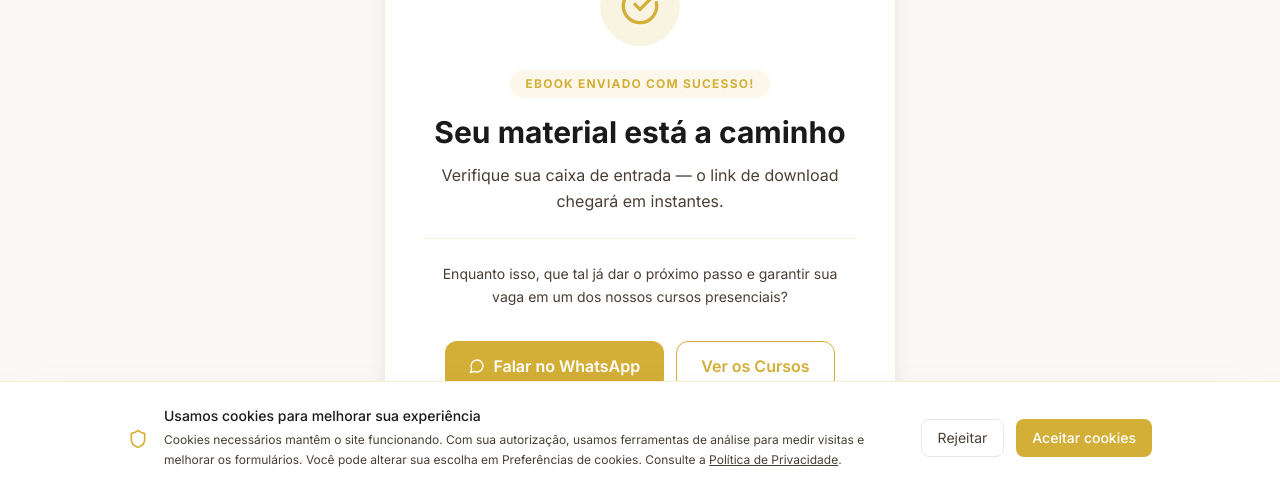
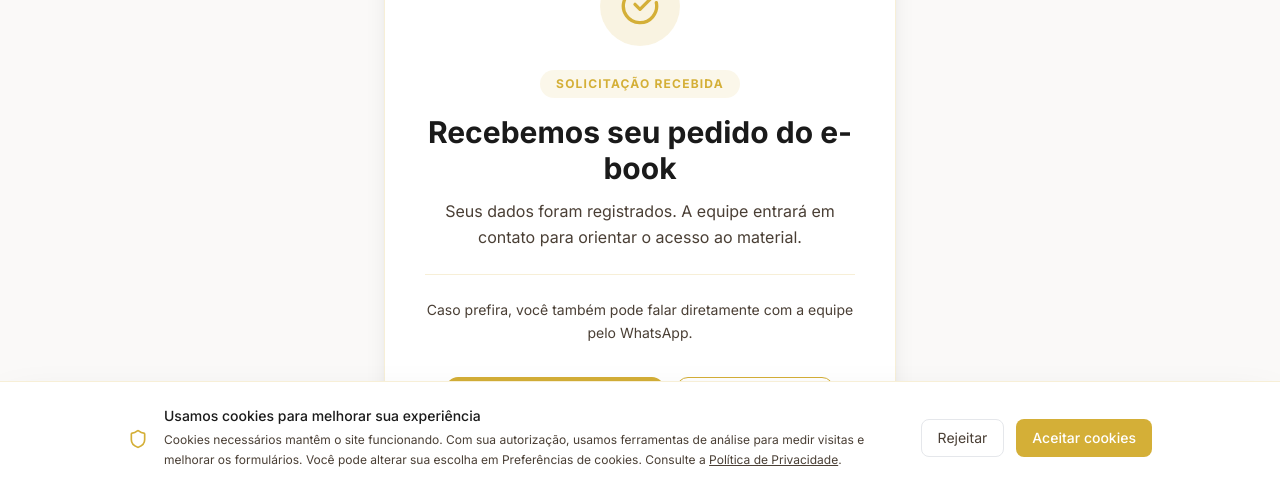
Before and after one commit to Tiagocxs1/cursosrubiadecarli, a Next.js app: page /obrigado in a window 1280 px wide. Shown: the part 307-784 px from the top of the page. Built offline with nearby package versions, Linux system fonts and the light colour scheme; no server answers.

Commit message:
Correct e-book thank-you page to avoid promising automatic email delivery

```diff
--- a/app/obrigado/page.tsx
+++ b/app/obrigado/page.tsx
@@ -9,12 +9,12 @@ import { buildWhatsAppUrl, openWhatsApp } from '@/lib/tracking';
 
 const content = {
   ebook: {
-    badge: "Ebook Enviado com Sucesso!",
-    title: "Seu material está a caminho",
-    description: "Verifique sua caixa de entrada — o link de download chegará em instantes.",
-    highlight: "Enquanto isso, que tal já dar o próximo passo e garantir sua vaga em um dos nossos cursos presenciais?",
+    badge: "Solicitação Recebida",
+    title: "Recebemos seu pedido do e-book",
+    description: "Seus dados foram registrados. A equipe entrará em contato para orientar o acesso ao material.",
+    highlight: "Caso prefira, você também pode falar diretamente com a equipe pelo WhatsApp.",
     cta: {
-      primary: { label: "Falar no WhatsApp", waKey: "obrigado_ebook" as const, external: true },
+      primary: { label: "Falar com a Equipe", waKey: "obrigado_ebook" as const, external: true },
       secondary: { label: "Ver os Cursos", href: "/#cursos" },
     },
   },
```
